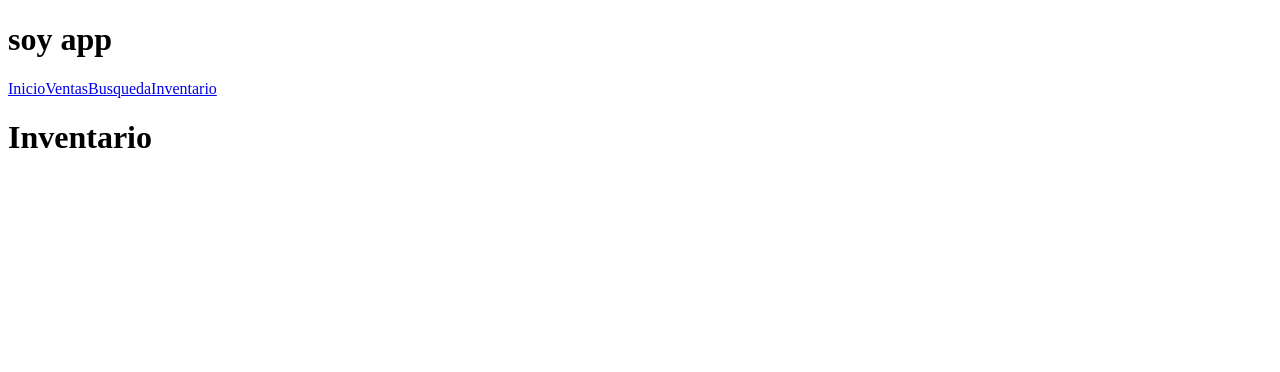
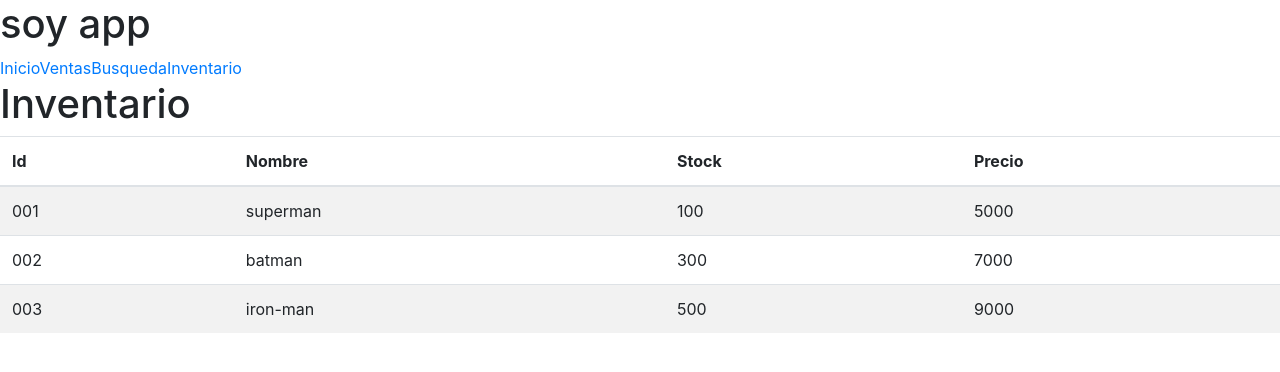
Before and after one commit to BrianHey/vueALL_ADL, a Vue app: page /inventario in a window 1280 px wide. Shown: the top 372 px of the page. Built offline with nearby package versions, Linux system fonts and the light colour scheme.

Commit message:
Inventario

```diff
--- a/package.json
+++ b/package.json
@@ -7,8 +7,10 @@
     "build": "vue-cli-service build"
   },
   "dependencies": {
+    "bootstrap": "^4.5.2",
+    "bootstrap-vue": "^2.17.3",
     "core-js": "^3.6.5",
-    "vue": "^2.6.11",
+    "vue": "^2.6.12",
     "vue-router": "^3.2.0",
     "vuex": "^3.4.0"
   },
--- a/src/main.js
+++ b/src/main.js
@@ -2,6 +2,11 @@ import Vue from 'vue'
 import App from './App.vue'
 import router from './router'
 import store from './store'
+import { BootstrapVue, IconsPlugin } from 'bootstrap-vue'
+Vue.use(BootstrapVue)
+Vue.use(IconsPlugin)
+import 'bootstrap/dist/css/bootstrap.css'
+import 'bootstrap-vue/dist/bootstrap-vue.css'
 
 Vue.config.productionTip = false
 
--- a/src/store/index.js
+++ b/src/store/index.js
@@ -4,7 +4,13 @@ import Vuex from 'vuex'
 Vue.use(Vuex)
 
 export default new Vuex.Store({
-  state: {},
+  state: {
+    juguetes: [
+      { id:"001", nombre: "superman", stock: 100, precio: 5000},
+      { id:"002", nombre: "batman", stock: 300, precio: 7000},
+      { id:"003", nombre: "iron-man", stock: 500, precio: 9000},
+    ]
+  },
   mutations: {},
   actions: {},
   modules: {},
--- a/src/views/Inventario.vue
+++ b/src/views/Inventario.vue
@@ -1,5 +1,23 @@
 <template>
-    <div>
-        <h1>Inventario</h1>
-    </div>
+  <div>
+      <h1>Inventario</h1>
+    <b-table striped hover :items="juguetes" :fields="fields"></b-table>
+  </div>
 </template>
+
+<script>
+  import {mapState} from "vuex"
+  export default {
+    data() {
+      return {
+        fields: ['id', 'nombre', 'stock', 'precio'],
+      }
+    },
+    computed: {
+        ...mapState([
+            "juguetes"
+
+        ])
+    }
+  }
+</script>
```
Also changed, not shown: 2 other files (tests, documents, lock files or other folders).
